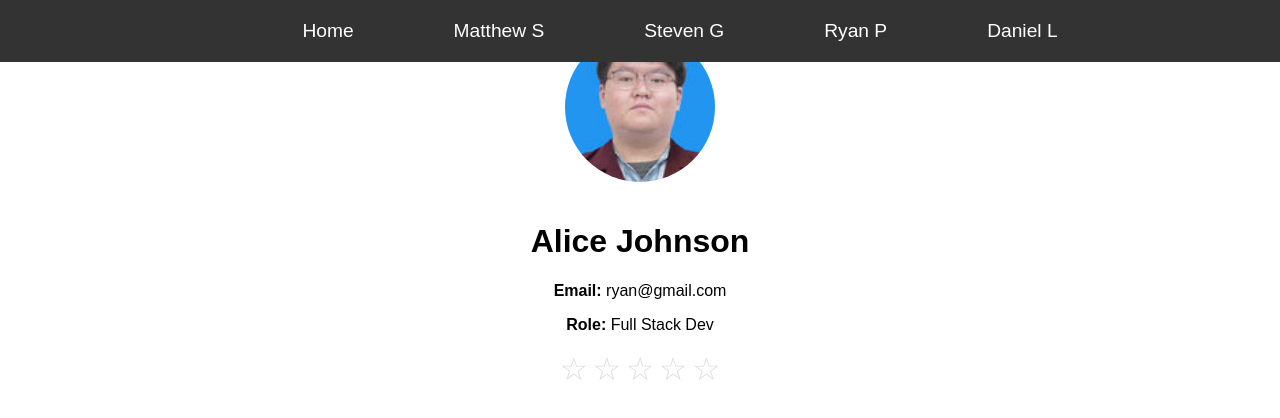
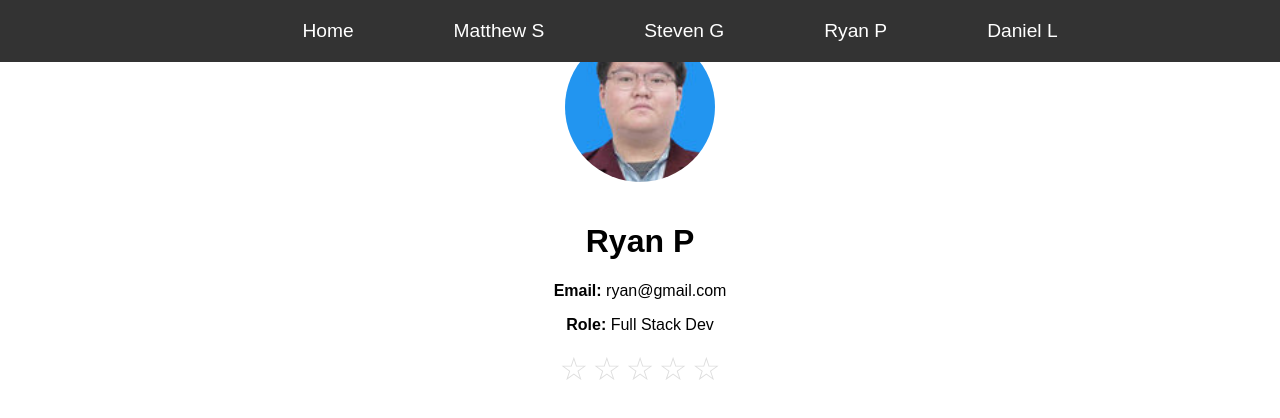
Before and after one commit to MS-092/2702325962_assignment2, a plain HTML site: page profiles/profile3.html in a window 1280 px wide. Drawn offline with Linux system fonts and the light colour scheme.

Commit message:
Update profile3.html

```diff
--- a/profiles/profile3.html
+++ b/profiles/profile3.html
@@ -20,7 +20,7 @@
     </header>
     <main>
         <img src="../images/Ryan.jpg" alt="Ryan" class="profile-image">
-        <h1>Alice Johnson</h1>
+        <h1>Ryan P</h1>
         <p><strong>Email:</strong> ryan@gmail.com</p>
         <p><strong>Role:</strong> Full Stack Dev</p>
         <div class="rating">
```
